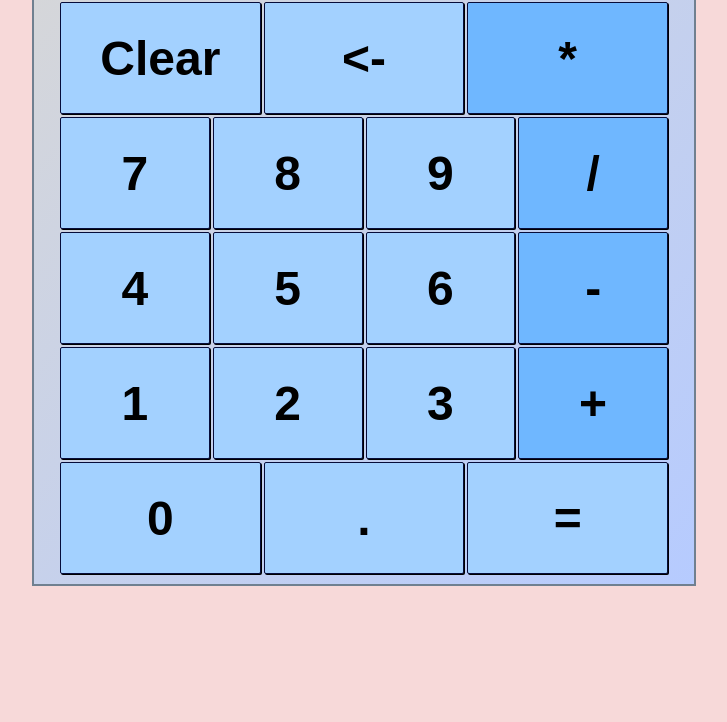
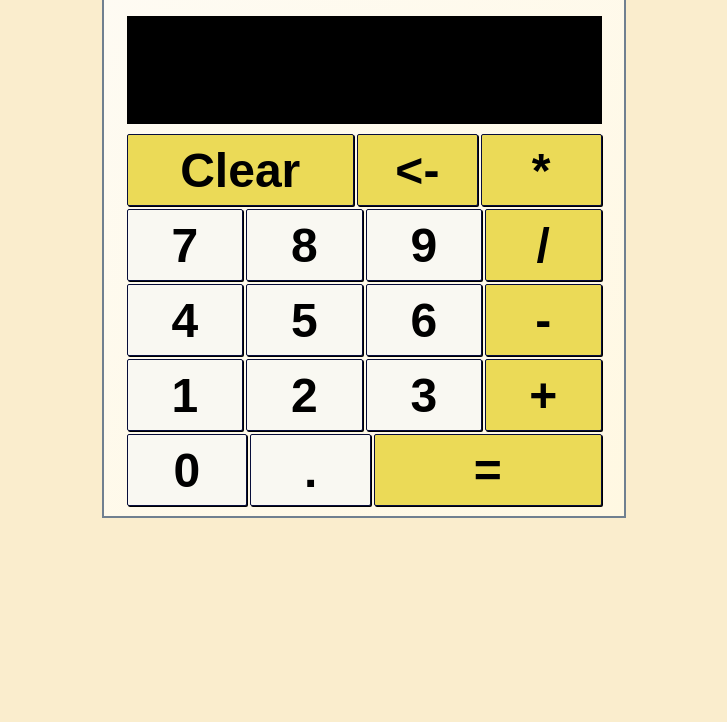
Before and after one commit to zemownkee/calculator, a plain HTML site: page index.html in a window 1280 px wide. Shown: the part 78-800 px from the top of the page, without its empty margins (276-1003 px from the left). Drawn offline with Linux system fonts and the light colour scheme; a web font is replaced by a local one.

Commit message:
Basic re-style

```diff
--- a/index.html
+++ b/index.html
@@ -12,7 +12,7 @@
 </head>
 <body>
     <div class='page'>
-        <div class='header'></div>
+        <div class='header'>calculator</div>
         <div class='calculator'>
             <div class='display'>
                 <div class="stored-value"></div>
@@ -21,8 +21,8 @@
             </div>
             <div class='buttons'>
                 <div class='row'>
-                    <button data-key='x' class='large clear'>Clear</button>
-                    <button data-key='Backspace' class='back'>&lt-</button>
+                    <button data-key='x' class='large clear operator'>Clear</button>
+                    <button data-key='Backspace' class='back operator'>&lt-</button>
                     <button data-key='*' class='operator'>*</button>
                 </div>
                 <div class='row'>
@@ -48,7 +48,7 @@
                 <div class='row'>
                     <button data-key='0' class='number'>0</button>
                     <button data-key='.' class='decimal'>.</button>
-                    <button data-key='Enter' class='equals large'>=</button>
+                    <button data-key='Enter' class='equals large operator'>=</button>
 
                 </div>
             </div>
--- a/styles.css
+++ b/styles.css
@@ -2,7 +2,7 @@ body {
     min-width: 100vw;
     min-height: 100vh;
     font-family: Poppins, sans-serif;
-    background-color: rgb(247, 217, 217);
+    background-color: rgb(250, 237, 205);
     margin: 0px;
     padding: 0px;
 }
@@ -11,7 +11,8 @@ body {
     display: flex;
     flex-direction: column;
     align-items: center;
-    justify-items: center;
+    min-width: 100%;
+    min-height: 100%;
 }
 
 .header {
@@ -22,20 +23,18 @@ body {
 }
 
 .operator {
-    background-color: rgb(111, 183, 255)
+    background-color: rgb(235, 218, 87)
 }
 
 .calculator {
     display: flex;
     flex: 1 1 auto;
-    margin-top: auto;
     flex-direction: column;
-    background-image: linear-gradient(135deg, rgb(215, 215, 215), rgb(182, 203, 255));
+    background-image: linear-gradient(135deg, rgb(254, 251, 243), rgb(255, 248, 226));
     border: 2px solid slategray;
-    /* border-radius: 8px; */
     padding: 10px;
-    min-width: 40rem;
-    min-height: 40rem;
+    width: 500px;
+    height: 500px;
     justify-content: space-around;
     align-items: center;
 }
@@ -47,7 +46,7 @@ body {
     color: white;
     font-weight: 500;
     font-size: 3ch;
-    height: 3rem;
+    height: 6ch;
     margin: 10px;
     width: 95%;
     font-family: 'Segment7Standard', monospace;
@@ -79,14 +78,13 @@ body {
 button {
     appearance: none;
     border: none;
-    background-color: rgb(163, 209, 255);
+    background-color: rgb(249, 248, 242);
     font-weight: 900;
     font-size: 48px;
     border: 1px solid rgb(7, 13, 58);
     box-shadow: 1px 1px black;
     transition: 0.1s;
     border-radius: 2px;
-    min-width: 1ch;
     flex: 1 1 0;
 }
 
@@ -94,3 +92,7 @@ button:active {
     box-shadow: none;
     scale: 0.98;
 }
+
+button.large {
+    flex: 2 1 0;
+}
```
